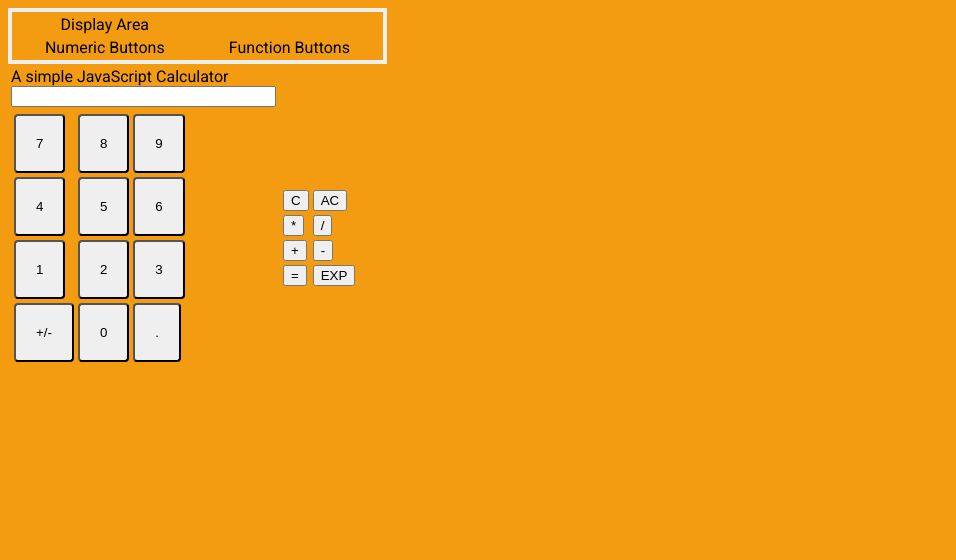
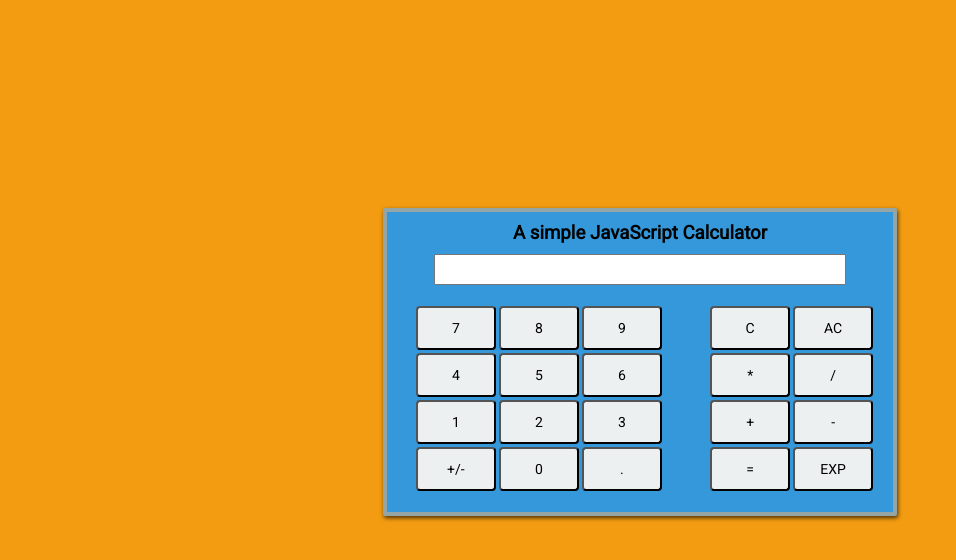
Before and after one commit to rafmosiolek/JS-simple-calculator, a plain HTML site: page index.html in a window 1280 px wide. Shown: the whole page, without its empty margins (0-956 px from the left). Drawn offline with Linux system fonts and the light colour scheme.

Commit message:
formatting and styling WIP

```diff
--- a/index.html
+++ b/index.html
@@ -6,30 +6,14 @@
   <link href="https://fonts.googleapis.com/css?family=Roboto:300,400" rel="stylesheet">
 </head>
 <body>
-
-
-  <div class="display-area">  <!-- display area -->
-    <table>
-        <tr>
-          <td>Display Area</td>
-        </tr>
-        <tr>
-          <td>Numeric Buttons</td>
-          <td>Function Buttons</td>
-        </tr>
-    </table>
-  </div>  <!-- /end display area -->
-
-
-  <form name="Calculator">
-    <table> <!--OUTER BORDER OF CALCULATOR, PANELS-->
-      <tr>  <!-- TOP PANEL -->
-        <td>A simple JavaScript Calculator <br />
+<div id="header"></div>
+<div class="calculator"> <!-- OUTER BORDERS OF CALCULATOR -->
+    <div class="top-panel"> <!-- TOP PANEL -->
+      <h3>A simple JavaScript Calculator</h3>
       <input type="text" maxlength="40" size="30" name="Display">
-        </td>
-      </tr> <!-- END TOP PANEL -->
-      <tr>
-        <td>  <!-- LEFT PANEL -->
+    </div> <!-- END TOP PANEL -->
+    <div class="bottom-panel">
+      <div class="left-panel">
        <table>
         <tr>
           <td><input class="button" type="button" value="7"></td>
@@ -52,30 +36,29 @@
           <td><input class="button" type="button" value="."></td>
         </tr>
       </table>
-        </td> <!-- END LEFT PANEL -->
-        <td>  <!-- RIGHT PANEL -->
+    </div> <!-- END LEFT PANEL -->
+    <div class="right-panel">
       <table>
         <tr>
-              <td><input type="button" value="C"></td>
-              <td><input type="button" value="AC"></td>
+          <td><input class="button" type="button" value="C"></td>
+          <td><input class="button" type="button" value="AC"></td>
         </tr>
         <tr>
-              <td><input type="button" value="*"></td>
-              <td><input type="button" value="/"></td>
+          <td><input class="button" type="button" value="*"></td>
+          <td><input class="button" type="button" value="/"></td>
         </tr>
         <tr>
-              <td><input type="button" value="+"></td>
-              <td><input type="button" value="-"></td>
+          <td><input class="button" type="button" value="+"></td>
+          <td><input class="button" type="button" value="-"></td>
         </tr>
         <tr>
-              <td><input type="button" value="="></td>
-              <td><input type="button" value="EXP"></td>
+          <td><input class="button" type="button" value="="></td>
+          <td><input class="button" type="button" value="EXP"></td>
         </tr>
       </table>
-        </td> <!-- END RIGHT PANEL -->
-      </tr>
-    </table>
-  </form>
+    </div> <!-- END RIGHT PANEL -->
+  </div>
+</div> <!-- END CALCULATOR -->
 
 
 
@@ -85,41 +68,10 @@
 
 
 
-<!--
-  <div align="center">
-    <table width="30%" border="4">
-      <tr><td colspan="2" align="center">Display Area</td></tr>
-      <tr><td>Numeric Buttons</td>
-        <td>Function Buttons</td>
-      </tr></table></div>
-      <FORM name="Calculator">
-       <table border="4">
-        <tr>
-          <td colspan="2">A Simple JavaScript Calculator<br>
-            <input type="text" maxlength="40" size="30" name="Display">
-          </td>
-        </tr>
-        <tr>
-          <td>
-            <table>
-             <tr>
-               <td><input type="button" value="7"></td>
-               <td><input type="button" value="8"></td>
-               <td><input type="button" value="9"></td>
-             </tr>
-             <tr>
-               {all other rows of digits are similar..}
-             </tr>
-           </table>
-         </td>
-         <td>
-          <table>
-           {right panel is similar in overall structure to left}
-         </table>
-       </td>     </tr></table>
-   </FORM>
 
--->
+
+
+
 
 
 
--- a/style.css
+++ b/style.css
@@ -1,33 +1,70 @@
 html, body {
     background-color: #f39c12;
     font-family: "Roboto";
+
+}
+
+h1,h2,h3,h4,h5 {
+    margin: 10px;
+}
+
+table {
+    border-spacing: 0.2rem;
+    margin: 18px auto;
+}
+
+table td {
+    padding: 0px;
+    margin: 0px;
 }
 
 
-/*.wrapper {
-    border: 4px solid red;
-    display: flex;
-    align-items: center;
-    justify-content: center;
-    width: 60%;
+#header {
+    height: 200px;
+}
+.calculator {
+    background-color: #3498db;
+    width: 40%;
+    margin: auto;
+    border: 4px solid #95a5a6;
+    border-radius: 2px;
 
-}*/
+    -moz-box-shadow: 1px 2px 4px rgba(0, 0, 0, 0.7);
+    -webkit-box-shadow: 1px 2px 4px rgba(0, 0, 0, 0.7);
+    box-shadow: 1px 2px 4px rgba(0, 0, 0, 0.7);
 
-.display-area {
+
+}
+
+.top-panel {
     text-align: center;
 }
 
-.display-area table {
-    width: 30%;
-    border: 4px solid #ecf0f1;
-}
-
-.display-area table tr {
-    column-span: 2;
+.top-panel input {
+    width: 80%;
+    height: 25px;
+    font-size: 18px;
     text-align: center;
 }
 
+.bottom-panel {
+    display: flex;
+}
+
+.left-panel {
+    width: 60%;
+}
+
+.right-panel {
+    width: 40%;
+}
+
+
 .button {
-    padding: 20px;
+    padding: 12px;
     border-radius: 4px;
+    font-family: "Roboto";
+    font-size: 14px;
+    width: 80px;
+    background-color: #ecf0f1;
 }
```
Lines whose indentation alone changed are shown as unchanged.
